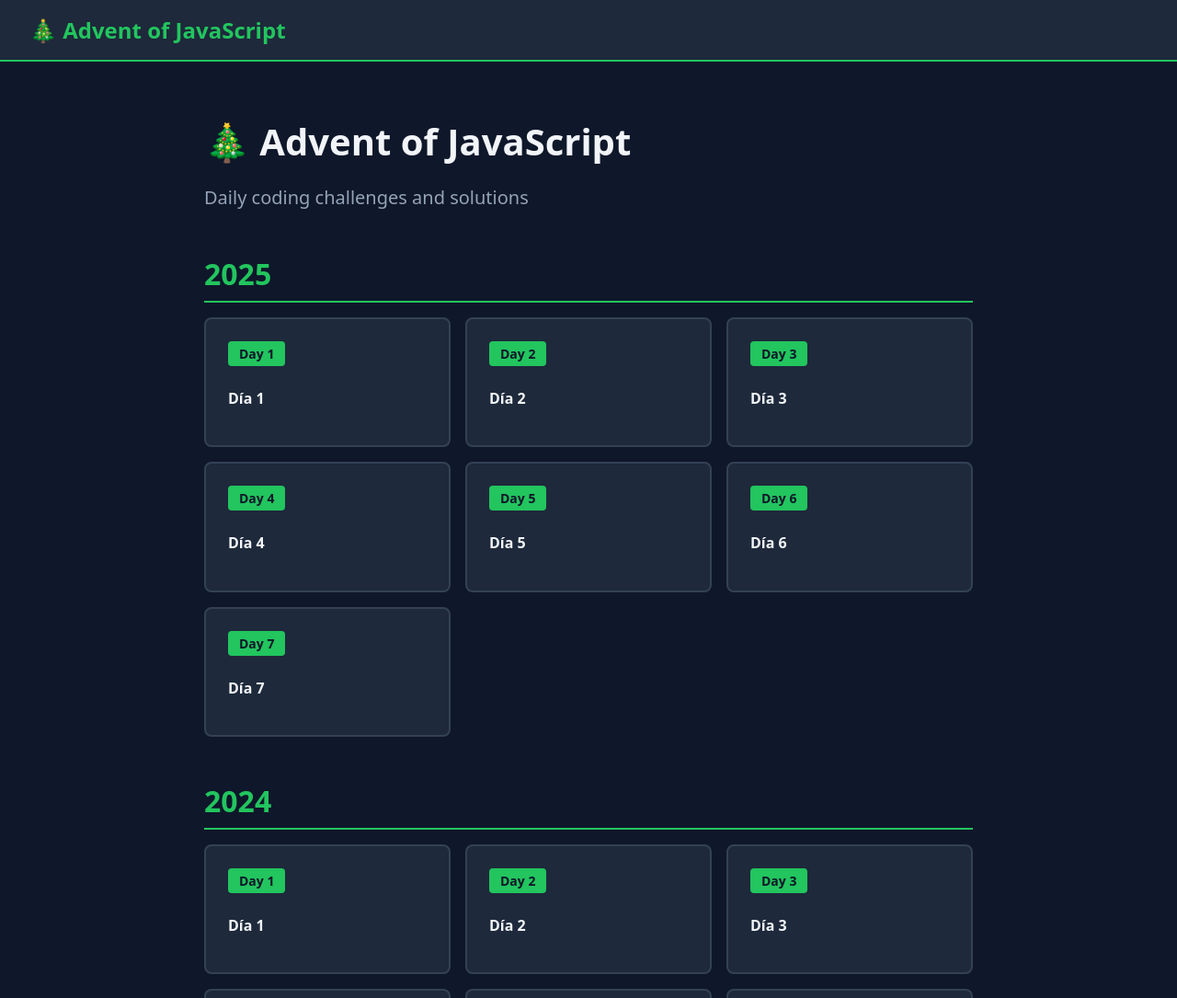
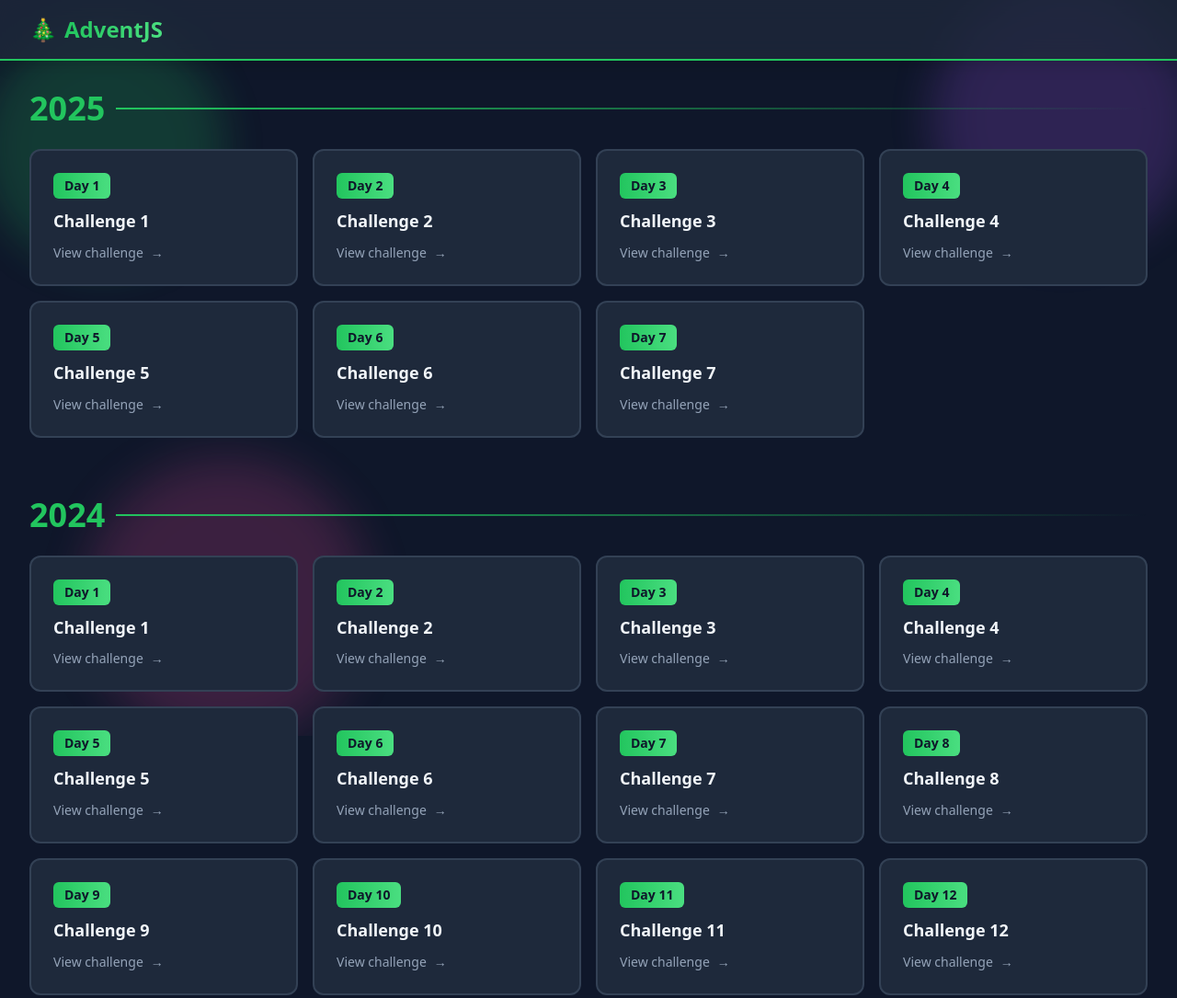
Before and after one commit to Jordiop/adventjs, an Astro site: page / in a window 1280 px wide. Shown: the top 1085 px of the page at 92% size. Built offline with nearby package versions, Linux system fonts and the light colour scheme; Astro itself is replaced by a stand-in of ours.

Commit message:
feat: tailwind styling

```diff
--- a/astro.config.mjs
+++ b/astro.config.mjs
@@ -1,8 +1,10 @@
 // @ts-check
 import { defineConfig } from 'astro/config';
+import tailwind from '@astrojs/tailwind';
 
 // https://astro.build/config
 export default defineConfig({
+  integrations: [tailwind()],
   markdown: {
     shikiConfig: {
       theme: 'github-dark',
--- a/package.json
+++ b/package.json
@@ -10,5 +10,9 @@
   },
   "dependencies": {
     "astro": "^5.16.4"
+  },
+  "devDependencies": {
+    "@astrojs/tailwind": "^6.0.2",
+    "tailwindcss": "^3.4.18"
   }
 }
--- a/src/layouts/Layout.astro
+++ b/src/layouts/Layout.astro
@@ -7,7 +7,7 @@
 ---
 
 <!doctype html>
-<html lang="es">
+<html lang="es" class="scroll-smooth">
   <head>
     <meta charset="UTF-8" />
     <meta name="description" content="Advent of JavaScript Exercises" />
@@ -16,61 +16,64 @@
     <meta name="generator" content={Astro.generator} />
     <title>{title}</title>
   </head>
-  <body>
-    <header>
-      <nav>
-        <a href="/">🎄 Advent of JavaScript</a>
+  <body class="min-h-screen bg-gradient-to-br from-bg-dark via-slate-900 to-bg-dark text-slate-100">
+    <!-- Animated background pattern -->
+    <div class="fixed inset-0 overflow-hidden pointer-events-none opacity-20">
+      <div class="absolute top-0 -left-4 w-72 h-72 bg-accent rounded-full mix-blend-multiply filter blur-xl animate-blob"></div>
+      <div class="absolute top-0 -right-4 w-72 h-72 bg-purple-500 rounded-full mix-blend-multiply filter blur-xl animate-blob animation-delay-2000"></div>
+      <div class="absolute -bottom-8 left-20 w-72 h-72 bg-pink-500 rounded-full mix-blend-multiply filter blur-xl animate-blob animation-delay-4000"></div>
+    </div>
+
+    <header class="relative bg-bg-card/80 backdrop-blur-md border-b-2 border-accent shadow-lg sticky top-0 z-50 animate-slide-up">
+      <nav class="max-w-7xl mx-auto px-4 sm:px-6 lg:px-8 py-4">
+        <a
+          href="/"
+          class="inline-flex items-center gap-2 text-accent hover:text-accent-dark text-2xl font-bold transition-all duration-300 hover:scale-105 group"
+        >
+          <span class="group-hover:animate-bounce-subtle">🎄</span>
+          <span class="bg-gradient-to-r from-accent to-green-400 bg-clip-text text-transparent">
+            AdventJS
+          </span>
+        </a>
       </nav>
     </header>
-    <main>
+
+    <main class="relative max-w-7xl mx-auto px-4 sm:px-6 lg:px-8 py-8 animate-fade-in">
       <slot />
     </main>
-    <style>
-      :root {
-        --accent: #22c55e;
-        --accent-dark: #16a34a;
-        --bg: #0f172a;
-        --text: #f1f5f9;
-        --code-bg: #1e293b;
+
+    <footer class="relative mt-16 py-8 border-t border-slate-800">
+      <div class="max-w-7xl mx-auto px-4 sm:px-6 lg:px-8 text-center text-slate-400">
+        <p class="text-sm">Jordiop</p>
+      </div>
+    </footer>
+
+    <style is:global>
+      @keyframes blob {
+        0% {
+          transform: translate(0px, 0px) scale(1);
+        }
+        33% {
+          transform: translate(30px, -50px) scale(1.1);
+        }
+        66% {
+          transform: translate(-20px, 20px) scale(0.9);
+        }
+        100% {
+          transform: translate(0px, 0px) scale(1);
+        }
       }
 
-      * {
-        box-sizing: border-box;
-        margin: 0;
-        padding: 0;
+      .animate-blob {
+        animation: blob 7s infinite;
       }
 
-      html {
-        font-family: system-ui, sans-serif;
-        background: var(--bg);
-        color: var(--text);
+      .animation-delay-2000 {
+        animation-delay: 2s;
       }
 
-      body {
-        min-height: 100vh;
-      }
-
-      header {
-        background: var(--code-bg);
-        padding: 1rem 2rem;
-        border-bottom: 2px solid var(--accent);
-      }
-
-      nav a {
-        color: var(--accent);
-        text-decoration: none;
-        font-size: 1.5rem;
-        font-weight: bold;
-      }
-
-      nav a:hover {
-        color: var(--accent-dark);
-      }
-
-      main {
-        max-width: 900px;
-        margin: 0 auto;
-        padding: 2rem;
+      .animation-delay-4000 {
+        animation-delay: 4s;
       }
     </style>
   </body>
--- a/src/pages/index.astro
+++ b/src/pages/index.astro
@@ -27,89 +27,57 @@
 const sortedYears = Object.keys(exercisesByYear).sort((a, b) => parseInt(b) - parseInt(a));
 ---
 
-<Layout title="Advent of JavaScript - Exercises">
-  <h1>🎄 Advent of JavaScript</h1>
-  <p class="subtitle">Daily coding challenges and solutions</p>
+<Layout title="AdventJS - Exercises">
+  <div class="animate-fade-in">
 
-  {sortedYears.map(year => (
-    <section class="year-section">
-      <h2>{year}</h2>
-      <div class="exercises-grid">
-        {exercisesByYear[year].map(exercise => {
+    {sortedYears.map((year, yearIndex) => (
+      <section class="mb-16 animate-slide-up" style={`animation-delay: ${(yearIndex + 2) * 0.1}s;`}>
+        <div class="flex items-center gap-3 mb-6">
+          <h2 class="text-4xl font-bold text-accent">
+            {year}
+          </h2>
+          <div class="flex-1 h-0.5 bg-gradient-to-r from-accent to-transparent"></div>
+        </div>
+
+        <div class="grid grid-cols-1 sm:grid-cols-2 lg:grid-cols-3 xl:grid-cols-4 gap-4">
+          {exercisesByYear[year].map((exercise, index) => {
             const dayNum = exercise.slug.split('/')[1].replace('day', '');
             return (
-            <a href={`/${exercise.slug}`} class="exercise-card">
-              <span class="day-badge">Day {dayNum}</span>
-              <h3>{exercise.data.title || `Día ${dayNum}`}</h3>
+              <a
+                href={`/${exercise.slug}`}
+                class="group relative bg-gradient-to-br from-bg-card to-slate-800 border-2 border-slate-700 rounded-xl p-6
+                       transition-all duration-300 hover:border-accent hover:-translate-y-2 hover:shadow-xl hover:shadow-accent/20
+                       animate-scale-in overflow-hidden"
+                style={`animation-delay: ${index * 0.05}s;`}
+              >
+                {/* Shine effect on hover */}
+                <div class="absolute inset-0 opacity-0 group-hover:opacity-100 transition-opacity duration-300
+                            bg-gradient-to-r from-transparent via-white/5 to-transparent -translate-x-full
+                            group-hover:translate-x-full"
+                     style="transition: transform 0.6s ease-in-out;"></div>
+
+                <div class="relative flex flex-col gap-3">
+                  <div class="flex items-center justify-between">
+                    <span class="inline-block bg-gradient-to-r from-accent to-green-400 text-bg-dark px-3 py-1
+                                 rounded-md text-sm font-bold group-hover:scale-110 transition-transform duration-300">
+                      Day {dayNum}
+                    </span>
+                  </div>
+
+                  <h3 class="text-lg font-semibold text-slate-100 leading-snug group-hover:text-accent transition-colors duration-300">
+                    Challenge {dayNum}
+                  </h3>
+
+                  <div class="flex items-center gap-2 text-sm text-slate-400 group-hover:text-accent transition-colors duration-300">
+                    <span>View challenge</span>
+                    <span class="transform group-hover:translate-x-2 transition-transform duration-300">→</span>
+                  </div>
+                </div>
               </a>
             );
           })}
         </div>
       </section>
     ))}
+  </div>
 </Layout>
-
-<style>
-  h1 {
-    font-size: 2.5rem;
-    margin-bottom: 0.5rem;
-  }
-
-  .subtitle {
-    font-size: 1.25rem;
-    color: #94a3b8;
-    margin-bottom: 3rem;
-  }
-
-  .year-section {
-    margin-bottom: 3rem;
-  }
-
-  .year-section h2 {
-    font-size: 2rem;
-    color: var(--accent);
-    margin-bottom: 1rem;
-    border-bottom: 2px solid var(--accent);
-    padding-bottom: 0.5rem;
-  }
-
-  .exercises-grid {
-    display: grid;
-    grid-template-columns: repeat(auto-fill, minmax(200px, 1fr));
-    gap: 1rem;
-  }
-
-  .exercise-card {
-    background: var(--code-bg);
-    border: 2px solid #334155;
-    border-radius: 8px;
-    padding: 1.5rem;
-    text-decoration: none;
-    color: var(--text);
-    transition: all 0.2s;
-    display: flex;
-    flex-direction: column;
-    gap: 0.5rem;
-  }
-
-  .exercise-card:hover {
-    border-color: var(--accent);
-    transform: translateY(-2px);
-  }
-
-  .day-badge {
-    display: inline-block;
-    background: var(--accent);
-    color: var(--bg);
-    padding: 0.25rem 0.75rem;
-    border-radius: 4px;
-    font-size: 0.875rem;
-    font-weight: bold;
-    width: fit-content;
-  }
-
-  .exercise-card h3 {
-    font-size: 1rem;
-    line-height: 1.4;
-  }
-</style>
--- /dev/null
+++ b/tailwind.config.mjs
@@ -0,0 +1,39 @@
+/** @type {import('tailwindcss').Config} */
+export default {
+  content: ['./src/**/*.{astro,html,js,jsx,md,mdx,svelte,ts,tsx,vue}'],
+  theme: {
+    extend: {
+      colors: {
+        accent: '#22c55e',
+        'accent-dark': '#16a34a',
+        'bg-dark': '#0f172a',
+        'bg-card': '#1e293b',
+      },
+      animation: {
+        'fade-in': 'fadeIn 0.5s ease-in',
+        'slide-up': 'slideUp 0.5s ease-out',
+        'scale-in': 'scaleIn 0.3s ease-out',
+        'bounce-subtle': 'bounceSubtle 0.5s ease-out',
+      },
+      keyframes: {
+        fadeIn: {
+          '0%': { opacity: '0' },
+          '100%': { opacity: '1' },
+        },
+        slideUp: {
+          '0%': { transform: 'translateY(20px)', opacity: '0' },
+          '100%': { transform: 'translateY(0)', opacity: '1' },
+        },
+        scaleIn: {
+          '0%': { transform: 'scale(0.95)', opacity: '0' },
+          '100%': { transform: 'scale(1)', opacity: '1' },
+        },
+        bounceSubtle: {
+          '0%, 100%': { transform: 'translateY(0)' },
+          '50%': { transform: 'translateY(-5px)' },
+        },
+      },
+    },
+  },
+  plugins: [],
+}
```
Also changed, not shown: 1 other file. Lines whose indentation alone changed are shown as unchanged.
